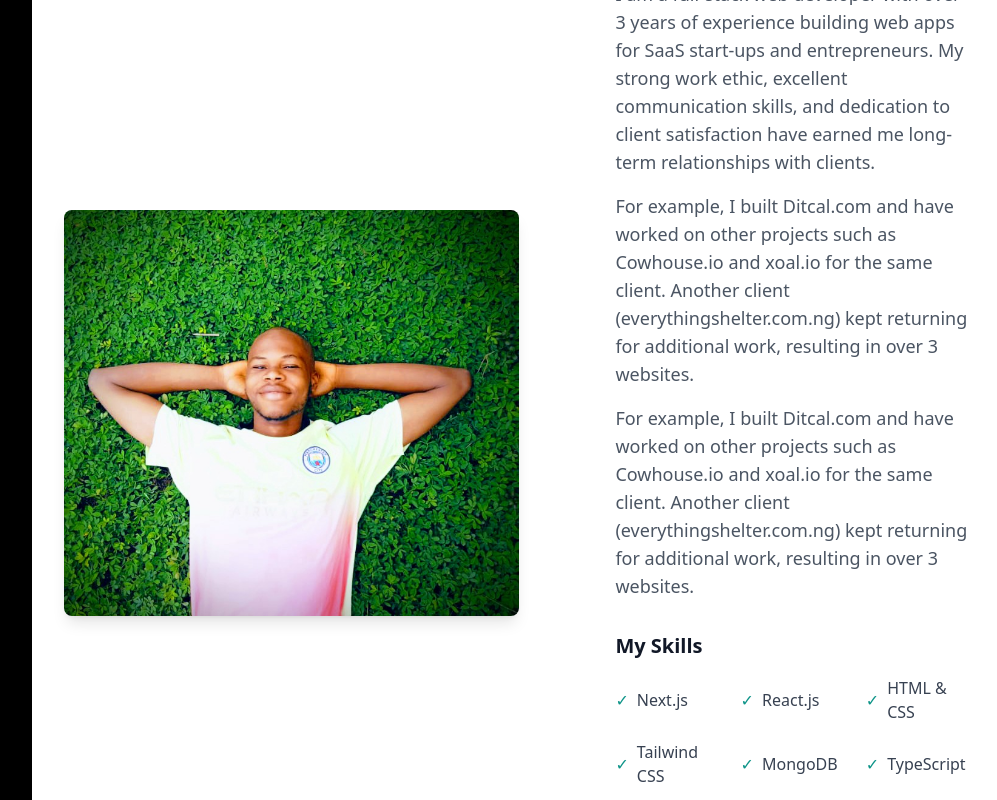
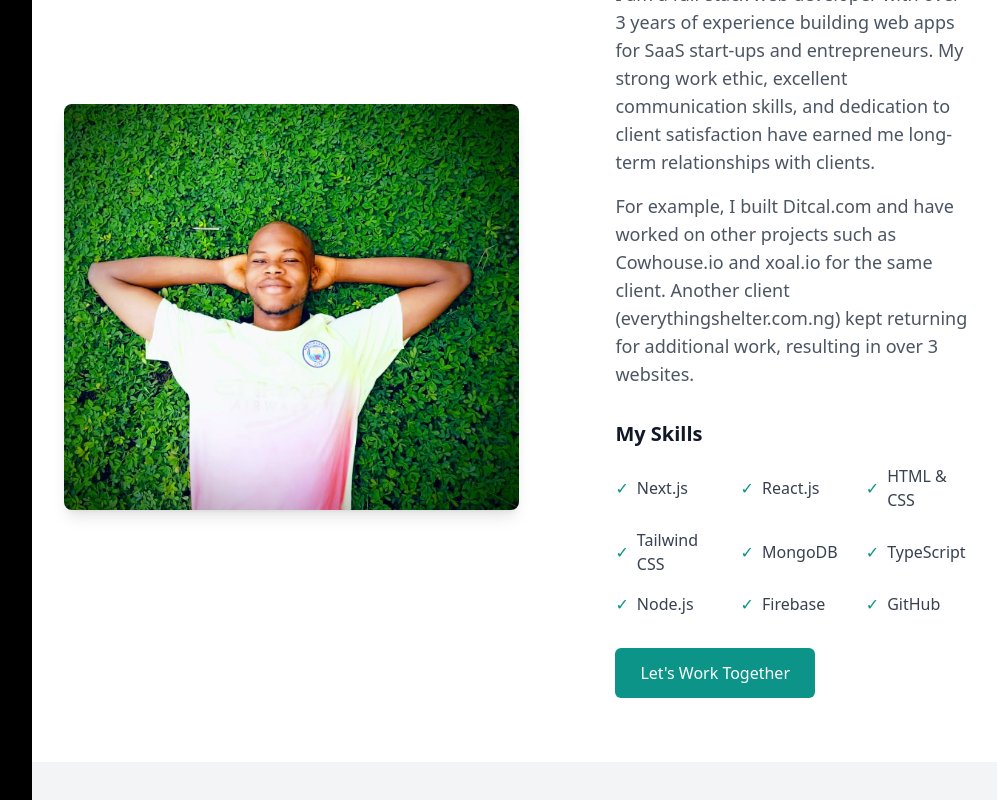
Before and after one commit to Arinze-Obieze/portfolio, a Next.js app: page / in a window 1280 px wide. Shown: the part 948-1748 px from the top of the page, without its empty margins (273-1270 px from the left). Built offline with nearby package versions, Linux system fonts and the light colour scheme.

Commit message:
removed the duplicate paragraph  in about

```diff
--- a/components/About.jsx
+++ b/components/About.jsx
@@ -46,12 +46,7 @@ const AboutSection = () => {
               Another client (everythingshelter.com.ng) kept returning for additional work,
               resulting in over 3 websites.
               </p>
-             <p>
-             For example, I built Ditcal.com and have
-              worked on other projects such as Cowhouse.io and xoal.io for the same client.
-              Another client (everythingshelter.com.ng) kept returning for additional work,
-              resulting in over 3 websites.
-             </p>
+
             </div>
 
             {/* Skills List */}
```
